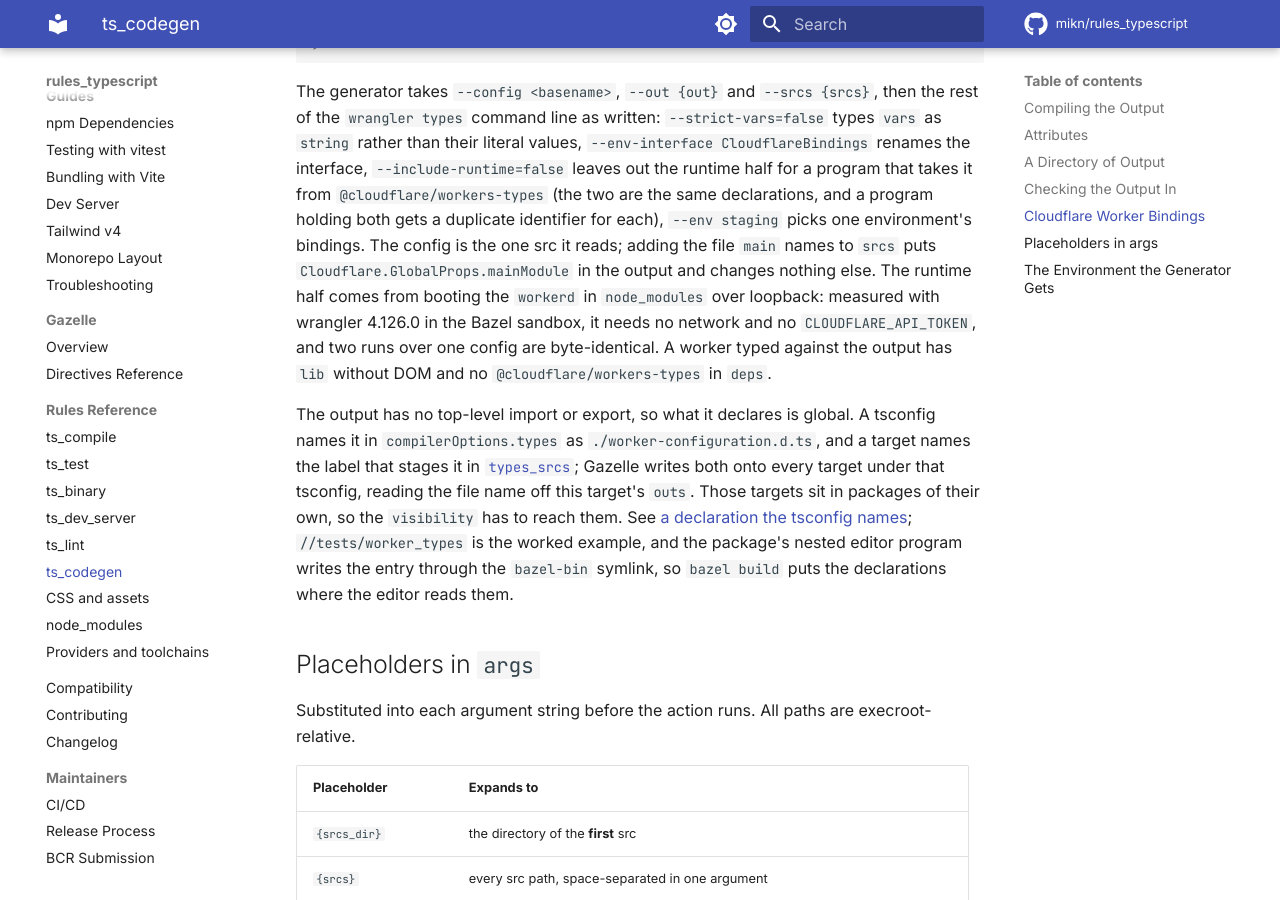
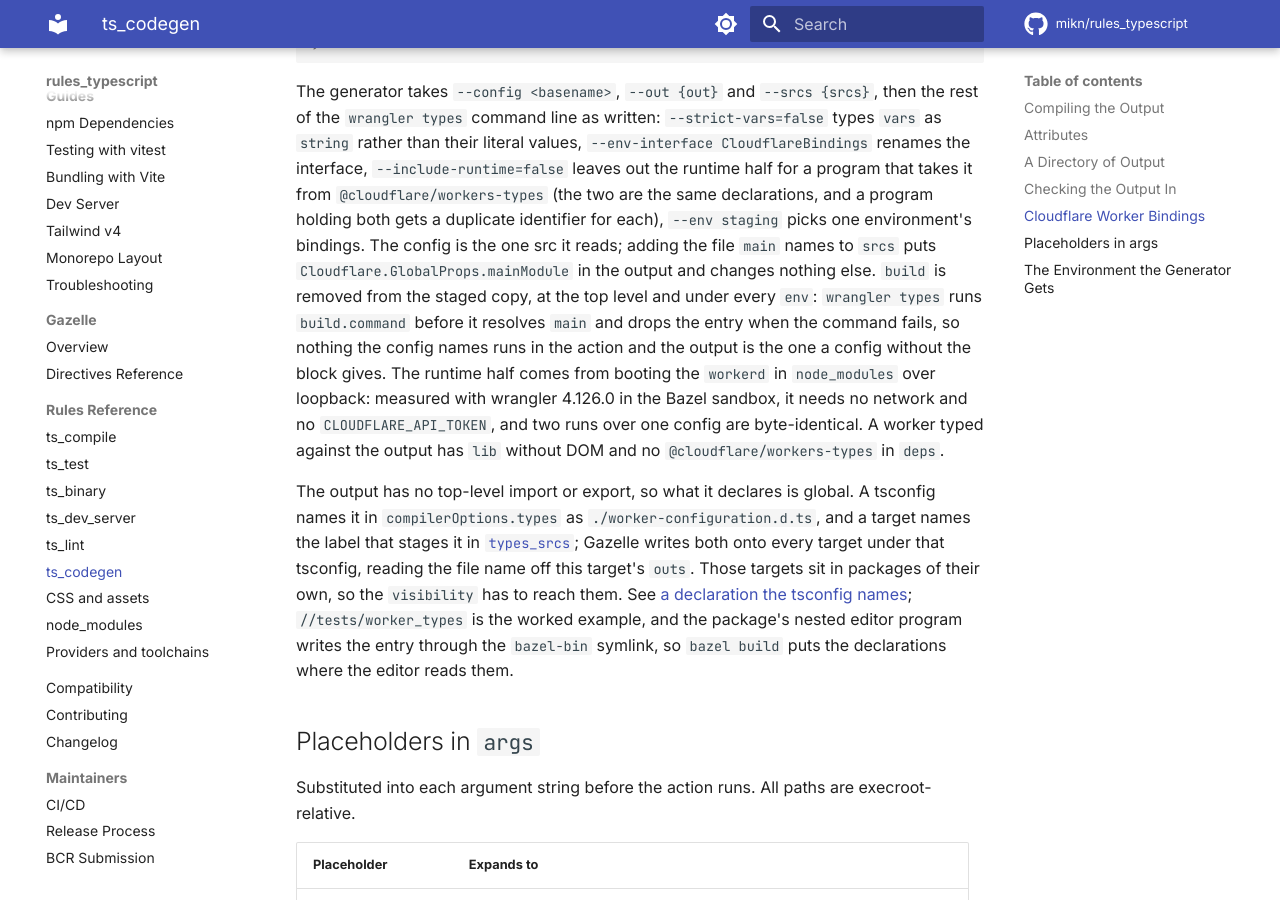
Before and after one commit to mikn/rules_typescript, an MkDocs documentation site: the page built from docs/rules/ts-codegen.md, in a window 1280 px wide and 900 px high, scrolled down 5986 px. Built offline with MkDocs 1.6.1 and Material for MkDocs 9.7.7, drawn with Linux system fonts in a browser that asks for light colours; comment, search, counter and statistics services are not loaded.

Commit message:
fix(codegen): run wrangler types without the config's build command
tools/codegen/wrangler_types.mjs staged the config verbatim, and `wrangler
types` runs the config's build.command before it resolves `main`
(getTypesEntrypoint -> getEntry -> runCustomBuild in wrangler 4.126.0),
logs the failure and goes on with no entry. The ts_codegen action runs
with an explicit env and no PATH, and the scratch directory holds the
config and the staged srcs and no package.json, so the monorepo's
file-viewer, whose command is `pnpm run build`, got a
worker-configuration.d.ts without Cloudflare.GlobalProps.mainModule from
the action although its BUILD stages src/index.ts for that line, with
`pnpm: not found` in the action's stderr and exit 0.

After staging, the generator reads the copy through wrangler's
experimental_readRawConfig and, when it or any env.<name> has a build,
removes those keys through experimental_patchConfig, both required from
the consumer's node_modules the way tanstack_routes.mjs reaches
@tanstack/router-generator. wrangler then takes the else branch of
runCustomBuild and only checks that the staged entry exists. A config
with no build is not rewritten, so its output and header are unchanged.
experimental_patchConfig refuses a .toml containing '#'; the generator
fails naming the config.

tests/worker_types gains wrangler.build.jsonc, wrangler.jsonc plus
`"build": { "command": "echo WRANGLER_TYPES_RAN_BUILD >&2; exit 1" }`,
and a second ts_codegen over it; both targets now stage
//tests/worker_types/src:index.ts. TestBuildCommandIsNotRun asserts that
both outputs carry `mainModule: typeof import("./src/index");` and are
equal below the header line, which echoes wrangler's argv and so differs
by `--config=wrangler.build.jsonc`. On the base the action's stderr carries the
marker and the build variant lacks the line, so the test fails; with the
strip it passes and the action prints nothing.

docs/rules/ts-codegen.md § Cloudflare Worker Bindings states the
removal. changelog.d/wrangler-types-no-custom-build.md records the fix.

```diff
--- a/docs/rules/ts-codegen.md
+++ b/docs/rules/ts-codegen.md
@@ -277,11 +277,15 @@ it from `@cloudflare/workers-types` (the two are the same declarations, and a
 program holding both gets a duplicate identifier for each), `--env staging`
 picks one environment's bindings. The config is the one src it reads; adding
 the file `main` names to `srcs` puts `Cloudflare.GlobalProps.mainModule` in the
-output and changes nothing else. The runtime half comes from booting the
-`workerd` in `node_modules` over loopback: measured with wrangler 4.126.0 in
-the Bazel sandbox, it needs no network and no `CLOUDFLARE_API_TOKEN`, and two
-runs over one config are byte-identical. A worker typed against the output has
-`lib` without DOM and no `@cloudflare/workers-types` in `deps`.
+output and changes nothing else. `build` is removed from the staged copy, at the
+top level and under every `env`: `wrangler types` runs `build.command` before it
+resolves `main` and drops the entry when the command fails, so nothing the
+config names runs in the action and the output is the one a config without the
+block gives. The runtime half comes from booting the `workerd` in
+`node_modules` over loopback: measured with wrangler 4.126.0 in the Bazel
+sandbox, it needs no network and no `CLOUDFLARE_API_TOKEN`, and two runs over
+one config are byte-identical. A worker typed against the output has `lib`
+without DOM and no `@cloudflare/workers-types` in `deps`.
 
 The output has no top-level import or export, so what it declares is global. A
 tsconfig names it in `compilerOptions.types` as `./worker-configuration.d.ts`,
```
Also changed, not shown: changelog.d/wrangler-types-no-custom-build.md (added, +13 -0 lines), 5 other files.
